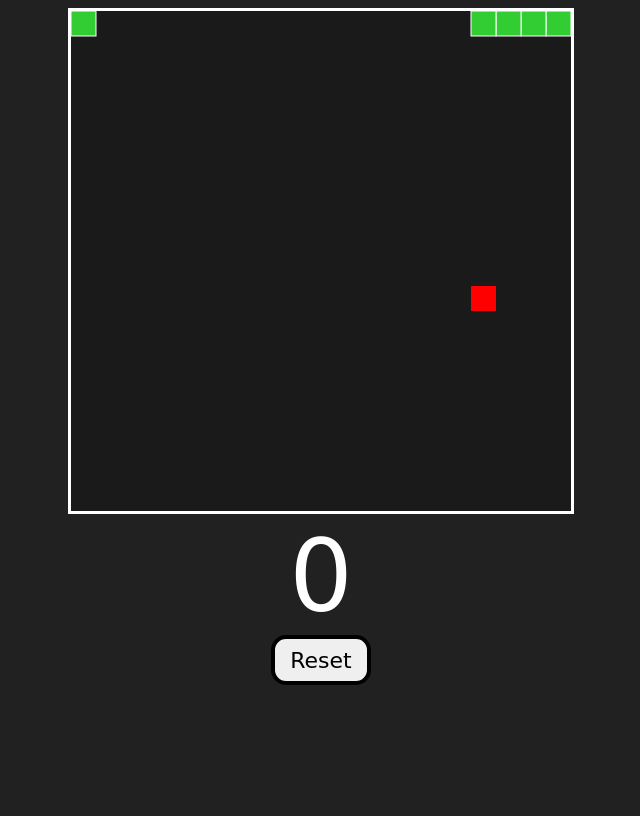
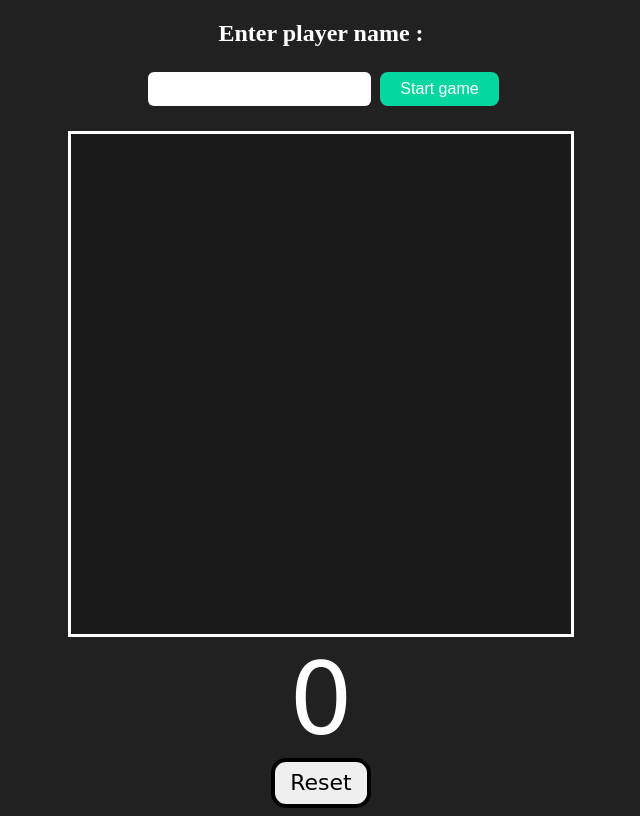
Before and after one commit to ahzamsaba/js-hindi, a website: page 13_miniProjects/02_snake/index.html in a window 1280 px wide. Both pictures are taken after a click on the button "Reset". Shown: the whole page, without its empty margins (319-959 px from the left). Drawn offline with Linux system fonts and the light colour scheme.

Commit message:
name i/p - Snake

```diff
--- a/13_miniProjects/02_snake/index.html
+++ b/13_miniProjects/02_snake/index.html
@@ -7,7 +7,15 @@
     <link rel="stylesheet" href="style.css">
 </head>
 <body style="background-color: #212121;color: #fff;">
+    <div id="nameFormContainer">
+        <h2>Enter player name : </h2>
+        <form action="" id="nameForm">
+            <input type="text" id="playerInput">
+            <button type="submit">Start game</button>
+        </form>
+    </div>
     <div id="gameContainer">
+        <h3 id="playerName" style="text-align: center; margin-top: 10px;"></h3>
         <canvas id="gameBoard" width="500" height="500"></canvas>
         <div id="scoreText">0</div>
         <button id="resetButton">Reset</button>
--- a/13_miniProjects/02_snake/index.js
+++ b/13_miniProjects/02_snake/index.js
@@ -31,7 +31,21 @@ const minSpeed = 50
 window.addEventListener("keydown",changeDirection)
 resetBtn.addEventListener("click",resetGame)
 
-gameStart()
+
+let playerName = "Player"
+const nameFormContainer = document.getElementById('nameFormContainer')
+const nameForm = document.getElementById('nameForm')
+
+nameForm.addEventListener('submit',function(e){
+    e.preventDefault()
+    playerName = document.getElementById('playerInput').value || 'Player'
+
+    document.getElementById('playerName').textContent = playerName
+    nameFormContainer.style.display = 'none'
+    gameStart()
+})
+
+// gameStart()
 
 function gameStart(){
     running = true
@@ -167,18 +181,18 @@ function checkGameOver(){
             break
     }
 
-    // for(let i=1;i<snake.length;i++){
-    //     if(snake[i].x == snake[0].x && snake[i].y == snake[0].y){
-    //         running = false
-    //     }
-    // }
+    for(let i=1;i<snake.length;i++){
+        if(snake[i].x == snake[0].x && snake[i].y == snake[0].y){
+            running = false
+        }
+    }
 }
 
 function displayGameOver(){
-    ctx.font = "50px MV Boli"
+    ctx.font = "40px MV Boli"
     ctx.fillStyle = "aliceblue"
     ctx.textAlign = "center"
-    ctx.fillText("GAME OVER!", gameWidth/2, gameHeight/2)
+    ctx.fillText(`${playerName}, GAME OVER!`, gameWidth/2, gameHeight/2)
     running = false
 }
 
@@ -187,6 +201,7 @@ function resetGame(){
     xVelocity = unitSize
     yVelocity = 0
     speed = 150
+    running = false
     snake = [
         {x:unitSize*4, y:0},
         {x:unitSize*3, y:0},
@@ -194,5 +209,17 @@ function resetGame(){
         {x:unitSize, y:0},
         {x:0, y:0}
     ]
-    gameStart()
+
+    clearBoard()
+    const playerNameA = document.getElementById('playerName')
+    if(playerNameA) playerNameA.textContent = ''
+
+    // gameStart()
+    nameFormContainer.style.display = 'block'
+    document.getElementById('playerInput').value = ''
 }
+
+function clearBoard(){
+    ctx.fillStyle = boardBackground
+    ctx.fillRect(0,0, gameWidth, gameHeight)
+}
--- a/13_miniProjects/02_snake/style.css
+++ b/13_miniProjects/02_snake/style.css
@@ -21,3 +21,31 @@
     border-radius: 15px;
     cursor: pointer;
 }
+
+#nameFormContainer {
+    text-align: center;
+    margin-bottom: 20px;
+}
+
+#nameForm input {
+    margin: 5px;
+    padding: 8px;
+    border-radius: 6px;
+    border: none;
+    font-size: 16px;
+}
+
+#nameForm button {
+    padding: 8px 20px;
+    font-size: 16px;
+    border: none;
+    background-color: #06d6a0;
+    color: #fff;
+    border-radius: 8px;
+    cursor: pointer;
+    transition: background-color 0.3s ease;
+}
+
+#nameForm button:hover {
+    background-color: #04b88a;
+}
```
